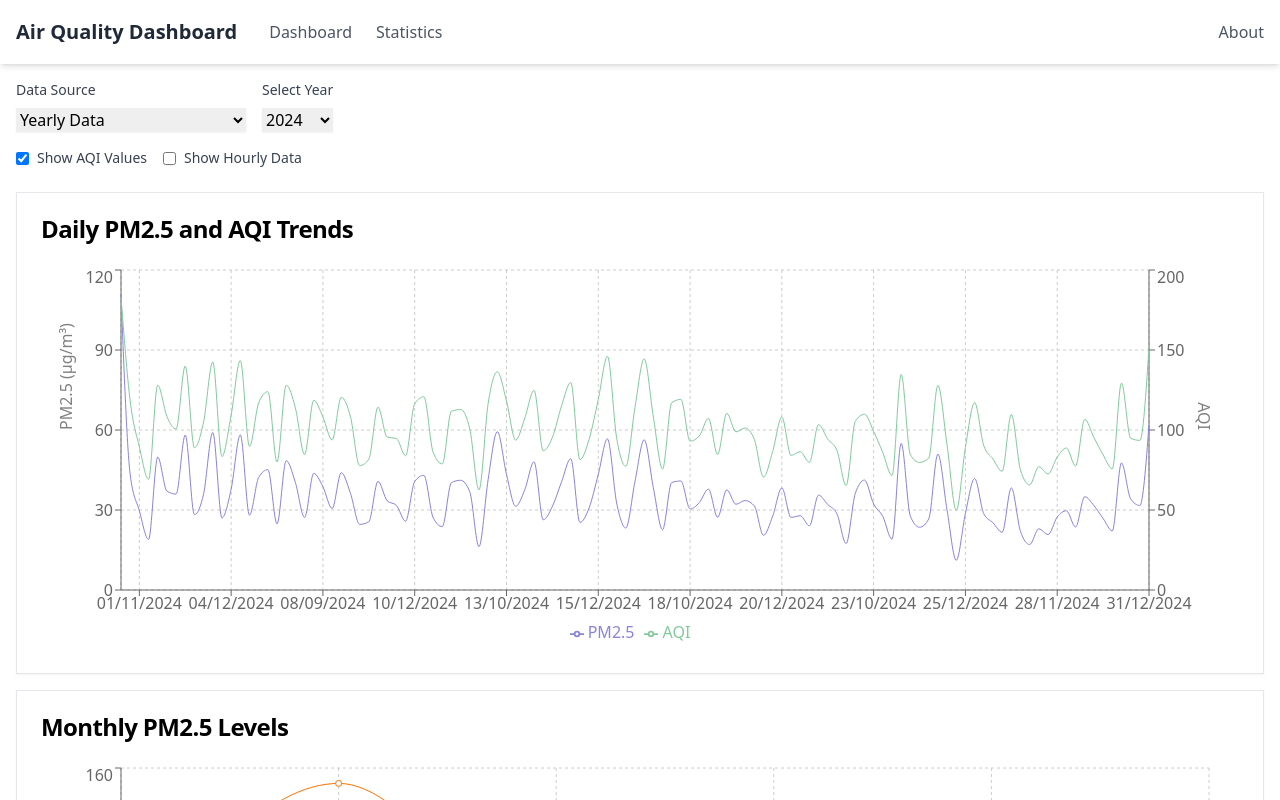
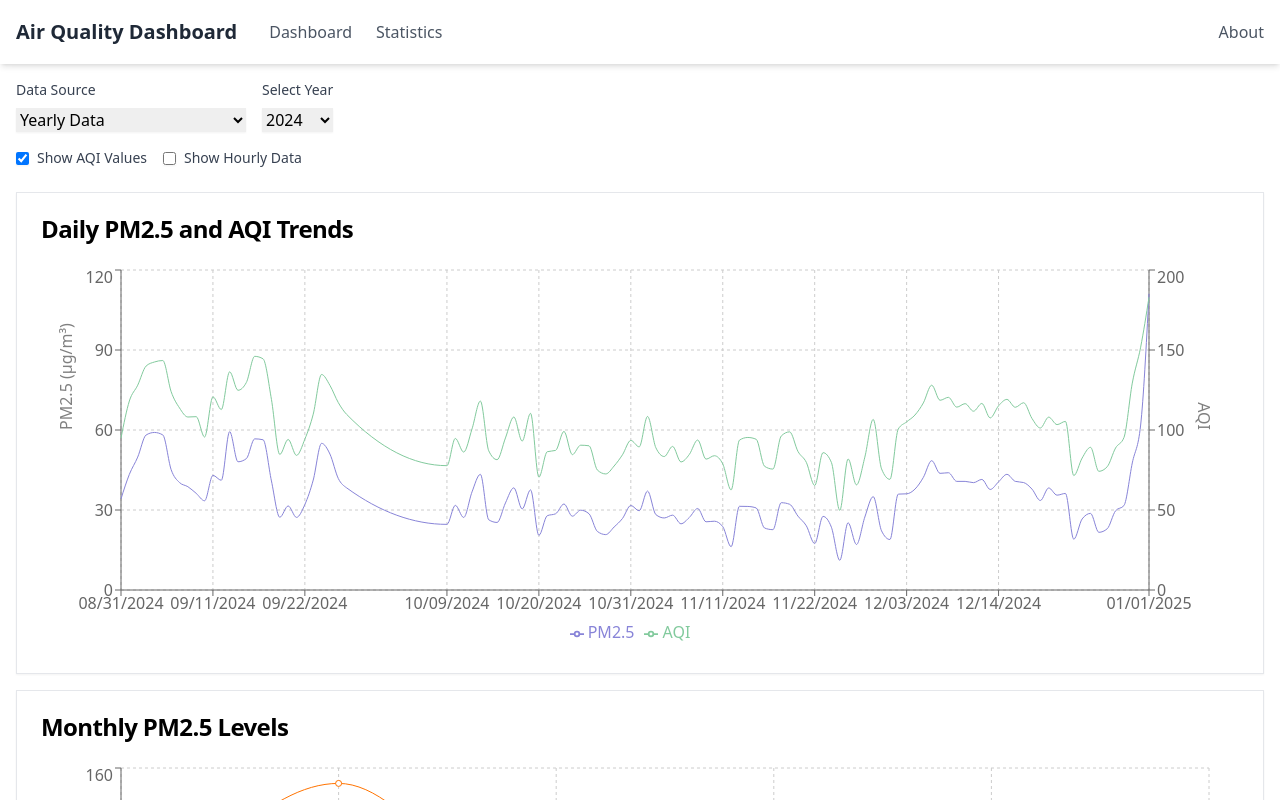
Before and after one commit to RDjarbeng/air-quality-analysis_dashboard, a Next.js app: page / in a window 1280 px wide. Shown: the top 800 px of the page. Built offline with nearby package versions, Linux system fonts and the light colour scheme.

Commit message:
preprocess data to fix x-axis date issues

```diff
--- a/src/components/AirQualityDashboard.tsx
+++ b/src/components/AirQualityDashboard.tsx
@@ -21,11 +21,29 @@ const AirQualityDashboard = ({ data, showAQI, showRawData }: AirQualityDashboard
     return <div>No data available to display charts.</div>;
   }
 
+  // Preprocess daily data to convert date strings to timestamps with debugging and sorting
+  const processedDailyData = data.daily
+    .map(item => {
+      const dateStr = item.date;
+      const [day, month, year] = dateStr.split('/'); // Split as DD/MM/YYYY
+      const timestamp = new Date(`${year}-${month}-${day}`).getTime(); // Construct as YYYY-MM-DD
+      if (isNaN(timestamp)) {
+        console.error(`Invalid Date for entry:`, item);
+      }
+      return {
+        ...item,
+        date: timestamp
+      };
+    })
+    .filter(item => !isNaN(item.date)) // Filter out invalid dates
+    .sort((a, b) => a.date - b.date); // Sort by date timestamp in ascending order
+
   const CustomTooltip = ({ active, payload, label }: any) => {
     if (active && payload && payload.length) {
+      const dateLabel = new Date(label).toLocaleDateString('en-US', { month: '2-digit', day: '2-digit', year: 'numeric' });
       return (
         <div className="bg-white p-4 border rounded shadow">
-          <p className="font-medium">{label}</p>
+          <p className="font-medium">{dateLabel}</p>
           <p className="text-sm">PM2.5: {payload[0].value.toFixed(2)} µg/m³</p>
           {showAQI && payload[1] && (
             <p className="text-sm">AQI: {payload[1].value.toFixed(0)}</p>
@@ -111,9 +129,16 @@ const AirQualityDashboard = ({ data, showAQI, showRawData }: AirQualityDashboard
         <CardContent>
           <div className="h-96">
             <ResponsiveContainer width="100%" height="100%">
-              <LineChart data={data.daily} margin={{ top: 5, right: 30, left: 20, bottom: 5 }}>
+              <LineChart data={processedDailyData} margin={{ top: 5, right: 30, left: 20, bottom: 5 }}>
                 <CartesianGrid strokeDasharray="3 3" />
-                <XAxis dataKey="date" />
+                <XAxis
+                  dataKey="date"
+                  type="number"
+                  domain={['dataMin', 'dataMax']}
+                  tickFormatter={(timestamp) => new Date(timestamp).toLocaleDateString('en-US', { month: '2-digit', day: '2-digit', year: 'numeric' })}
+                  scale="time"
+                  interval="preserveStartEnd"
+                />
                 <YAxis yAxisId="left" label={{ value: 'PM2.5 (µg/m³)', angle: -90, position: 'insideLeft' }} />
                 {showAQI && (
                   <YAxis yAxisId="right" orientation="right" label={{ value: 'AQI', angle: 90, position: 'insideRight' }} />
@@ -195,7 +220,7 @@ const AirQualityDashboard = ({ data, showAQI, showRawData }: AirQualityDashboard
                 <BarChart data={data.distribution} margin={{ top: 5, right: 30, left: 20, bottom: 5 }}>
                   <CartesianGrid strokeDasharray="3 3" />
                   <XAxis dataKey="category" />
-                  <YAxis />
+                  <YAxis label={{ value: "AQI", angle: -90, position: 'insideLeft' }} />
                   <Tooltip />
                   <Bar dataKey="count" fill="#8884d8" />
                 </BarChart>
```
